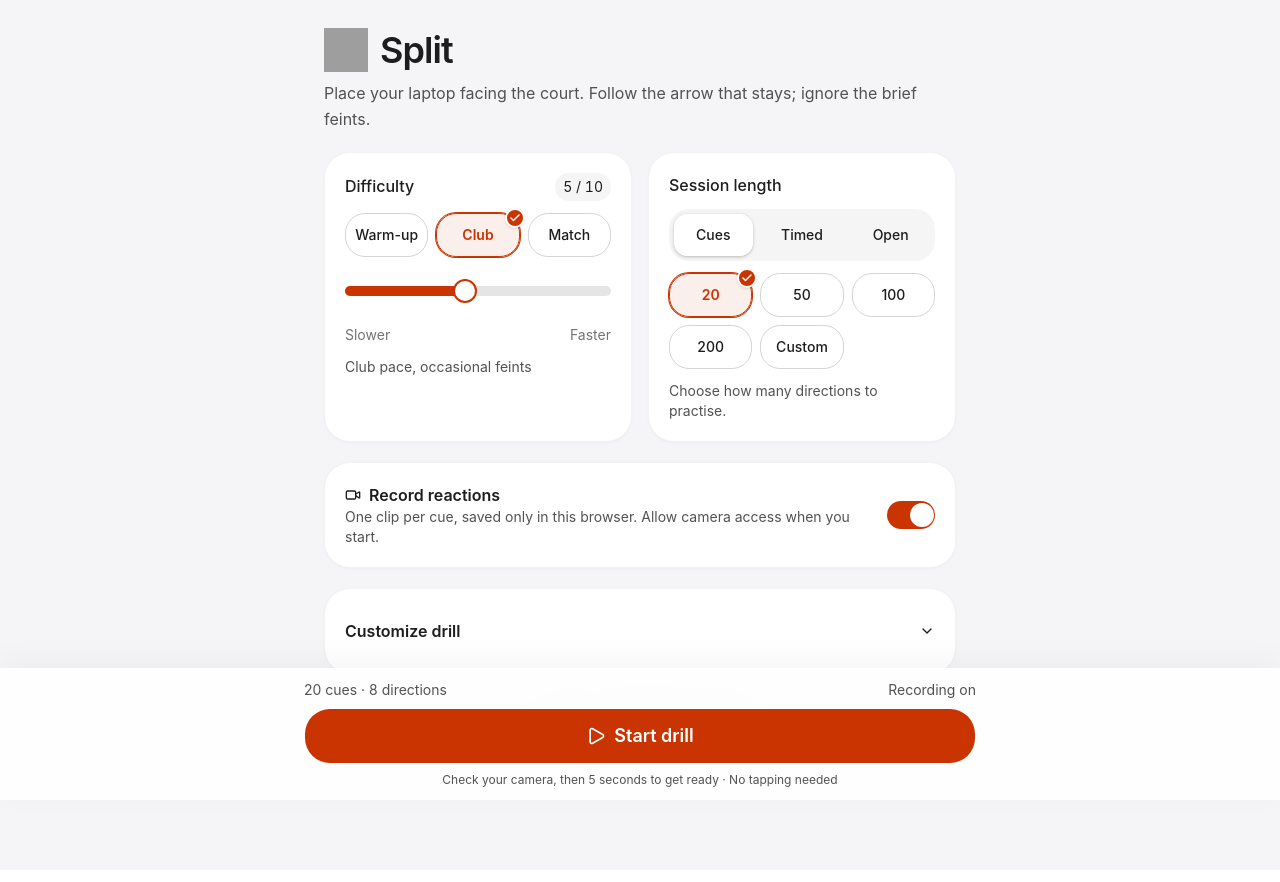
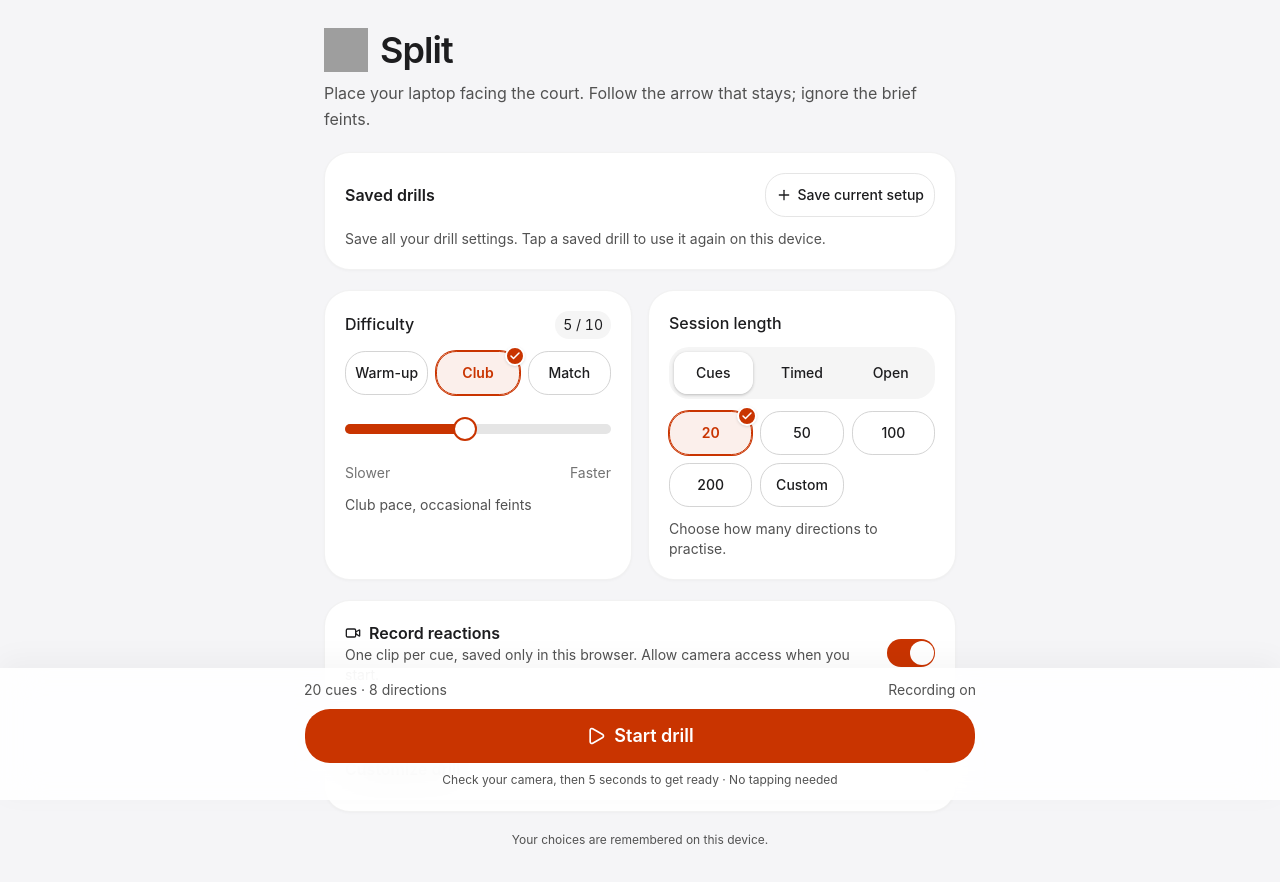
Before and after one commit to darkprince558/split, a Next.js app: page / in a window 1280 px wide. Shown: the top 882 px of the page. Built offline with nearby package versions, Linux system fonts and the light colour scheme; grey boxes are pictures that could not be loaded.

Commit message:
Save and restore complete drill setups

```diff
--- a/package.json
+++ b/package.json
@@ -8,7 +8,7 @@
     "build": "next build",
     "start": "next start",
     "lint": "eslint",
-    "test": "node --experimental-strip-types --test src/lib/drill.test.ts src/lib/clips.test.ts src/lib/preferences.test.ts src/lib/camera.test.ts src/lib/direction-presets.test.ts"
+    "test": "node --experimental-strip-types --test src/lib/drill.test.ts src/lib/clips.test.ts src/lib/preferences.test.ts src/lib/camera.test.ts src/lib/direction-presets.test.ts src/lib/drill-presets.test.ts"
   },
   "dependencies": {
     "@base-ui/react": "^1.9.0",
--- /dev/null
+++ b/src/components/drill-presets.tsx
@@ -0,0 +1,85 @@
+"use client";
+
+import { useRef, useState } from "react";
+import { Check, Plus, X } from "lucide-react";
+import { Button } from "@/components/ui/button";
+import { Input } from "@/components/ui/input";
+import { Label } from "@/components/ui/label";
+import { useDrillPresets } from "@/hooks/use-drill-presets";
+import { drillPresetSummary, settingsMatch, type DrillPreset } from "@/lib/drill-presets";
+import { presetNameError } from "@/lib/direction-presets";
+import { startBlockReason, type Settings } from "@/lib/drill";
+import { cn } from "@/lib/utils";
+
+type Undo = { kind: "apply"; settings: Settings } | { kind: "remove"; preset: DrillPreset };
+
+export function DrillPresets({ settings, onApply }: { settings: Settings; onApply: (settings: Settings) => void }) {
+  const [presets, save] = useDrillPresets();
+  const [editing, setEditing] = useState(false);
+  const [managing, setManaging] = useState(false);
+  const [name, setName] = useState("");
+  const [message, setMessage] = useState("");
+  const [error, setError] = useState("");
+  const [undo, setUndo] = useState<Undo | null>(null);
+  const addRef = useRef<HTMLButtonElement>(null);
+  const block = startBlockReason(settings);
+  const focusAdd = () => requestAnimationFrame(() => addRef.current?.focus());
+  const persist = (next: DrillPreset[]) => {
+    if (save(next)) { setError(""); return true; }
+    setError("Couldn’t save on this device. Check browser storage and try again.");
+    return false;
+  };
+
+  return <section className="setup-panel space-y-3" aria-labelledby="saved-drills-title">
+    <div className="flex flex-wrap items-center justify-between gap-2">
+      <h2 id="saved-drills-title" className="font-semibold">Saved drills</h2>
+      <div className="flex items-center gap-1">
+        {presets.length ? <Button variant="ghost" className="min-h-11 text-sm" aria-pressed={managing} onClick={() => setManaging(!managing)}>{managing ? "Done" : "Manage"}</Button> : null}
+        <Button ref={addRef} variant="outline" className="press-feedback min-h-11 rounded-xl" aria-expanded={editing} onClick={() => { setEditing(!editing); setError(""); }}><Plus className="size-4" aria-hidden />Save current setup</Button>
+      </div>
+    </div>
+    <p className="text-sm text-neutral-600">Save all your drill settings. Tap a saved drill to use it again on this device.</p>
+    {presets.length ? <div className="grid gap-2 sm:grid-cols-2">
+      {presets.map((preset) => {
+        const selected = settingsMatch(settings, preset.settings);
+        return <div key={preset.id} className="flex min-w-0 items-center gap-1">
+          <Button variant="outline" aria-pressed={selected} className={cn("press-feedback h-auto min-h-16 min-w-0 flex-1 justify-start gap-3 rounded-xl px-3 py-3 text-left whitespace-normal", selected && "border-primary bg-primary/8 text-primary")} onClick={() => {
+            setUndo({ kind: "apply", settings: structuredClone(settings) });
+            onApply(structuredClone(preset.settings)); setMessage(`${preset.name} applied.`); setError("");
+          }}>
+            <span className="min-w-0 flex-1"><span className="block break-words font-medium">{preset.name}</span><span className="mt-1 block text-xs font-normal text-neutral-600">{drillPresetSummary(preset.settings)}</span></span>
+            {selected ? <Check className="size-5 shrink-0 rounded-full bg-primary p-1 text-white" aria-hidden /> : null}
+          </Button>
+          {managing ? <Button variant="ghost" className="size-11 shrink-0" aria-label={`Remove saved drill ${preset.name}`} onClick={() => {
+            if (persist(presets.filter((item) => item.id !== preset.id))) { setUndo({ kind: "remove", preset }); setMessage(`${preset.name} removed.`); focusAdd(); }
+          }}><X className="size-4" aria-hidden /></Button> : null}
+        </div>;
+      })}
+    </div> : null}
+    {editing ? <form className="surface-enter space-y-3 border-t border-neutral-200 pt-3" onSubmit={(event) => {
+      event.preventDefault();
+      const invalid = presetNameError(name, presets) ?? block?.message;
+      if (invalid) { setError(invalid); return; }
+      if (persist([...presets, { id: crypto.randomUUID(), name: name.trim(), settings: structuredClone(settings) }])) {
+        setMessage(`${name.trim()} saved on this device.`); setName(""); setEditing(false); setUndo(null); focusAdd();
+      }
+    }}>
+      <Label htmlFor="drill-preset-name">Drill name</Label>
+      <Input id="drill-preset-name" autoFocus maxLength={32} placeholder="e.g. Match warm-up" className="min-h-12 text-base" value={name} aria-invalid={!!error} aria-describedby={error ? "drill-preset-error" : "drill-preset-help"} onChange={(event) => { setName(event.target.value); setError(""); }} />
+      <p id="drill-preset-help" className="text-sm text-neutral-600">Includes difficulty, timing, directions, session length, colours, sound and recording preferences.</p>
+      {block ? <p className="text-sm text-red-700">{block.message}</p> : null}
+      <div className="flex gap-2"><Button type="submit" className="min-h-11 rounded-xl" disabled={!!block}>Save drill</Button><Button type="button" variant="ghost" className="min-h-11" onClick={() => { setEditing(false); setError(""); focusAdd(); }}>Cancel</Button></div>
+    </form> : null}
+    {message ? <div role="status" className="flex flex-wrap items-center gap-2 text-sm text-neutral-600"><span>{message}</span>{undo ? <Button variant="ghost" className="min-h-11 text-primary" onClick={() => {
+      if (undo.kind === "apply") { onApply(structuredClone(undo.settings)); setMessage("Previous setup restored."); }
+      else {
+        const invalid = presetNameError(undo.preset.name, presets);
+        if (invalid) { setError(invalid); return; }
+        if (!persist([...presets, undo.preset])) return;
+        setMessage(`${undo.preset.name} restored.`);
+      }
+      setUndo(null); setError(""); focusAdd();
+    }}>{undo.kind === "apply" ? "Undo setup change" : "Undo removal"}</Button> : null}</div> : null}
+    {error ? <p id="drill-preset-error" role="alert" className="text-sm text-red-700">{error}</p> : null}
+  </section>;
+}
--- a/src/components/setup-screen.tsx
+++ b/src/components/setup-screen.tsx
@@ -1,5 +1,6 @@
 "use client";
 
+import { DrillPresets } from "@/components/drill-presets";
 import { DirectionPresets } from "@/components/direction-presets";
 import { ScreenHeading } from "@/components/screen-heading";
 import Image from "next/image";
@@ -291,6 +292,8 @@ export function SetupScreen({
             ignore the brief feints.
           </p>
         </header>
+
+        <DrillPresets settings={settings} onApply={(next) => { setPreviousTiming(null); onChange(next); }} />
 
         <div className="grid grid-cols-[repeat(auto-fit,minmax(min(100%,17rem),1fr))] gap-4">
           <section
--- /dev/null
+++ b/src/hooks/use-drill-presets.ts
@@ -0,0 +1,33 @@
+"use client";
+import { useSyncExternalStore } from "react";
+import { DRILL_PRESETS_KEY, readDrillPresets, type DrillPreset } from "@/lib/drill-presets";
+const empty: DrillPreset[] = [];
+let current: DrillPreset[] | undefined;
+const listeners = new Set<() => void>();
+function snapshot() {
+  if (!current) {
+    try { current = readDrillPresets(localStorage.getItem(DRILL_PRESETS_KEY)); }
+    catch { current = []; }
+  }
+  return current;
+}
+function subscribe(listener: () => void) {
+  listeners.add(listener);
+  const sync = (event: StorageEvent) => {
+    if (event.key !== DRILL_PRESETS_KEY && event.key !== null) return;
+    current = readDrillPresets(event.newValue);
+    listeners.forEach((notify) => notify());
+  };
+  window.addEventListener("storage", sync);
+  return () => { listeners.delete(listener); window.removeEventListener("storage", sync); };
+}
+function save(next: DrillPreset[]) {
+  try { localStorage.setItem(DRILL_PRESETS_KEY, JSON.stringify({version:1,presets:next})); }
+  catch { return false; }
+  current = next;
+  listeners.forEach((notify) => notify());
+  return true;
+}
+export function useDrillPresets() {
+  return [useSyncExternalStore(subscribe, snapshot, () => empty), save] as const;
+}
--- a/src/lib/direction-presets.ts
+++ b/src/lib/direction-presets.ts
@@ -19,7 +19,7 @@ export function readDirectionPresets(raw: string | null): DirectionPreset[] {
   } catch { return []; }
 }
 
-export function presetNameError(name: string, presets: DirectionPreset[]) {
+export function presetNameError(name: string, presets: { name: string }[]) {
   const trimmed = name.trim();
   if (!trimmed) return "Give this preset a name.";
   if (trimmed.length > 32) return "Use 32 characters or fewer.";
--- /dev/null
+++ b/src/lib/drill-presets.ts
@@ -0,0 +1,32 @@
+import { type Settings, resolvedReps, resolvedTimerSeconds } from "./drill.ts";
+import { readSavedSettings } from "./preferences.ts";
+import { presetNameError } from "./direction-presets.ts";
+
+export const DRILL_PRESETS_KEY = "split.drill-presets.v1";
+export type DrillPreset = { id: string; name: string; settings: Settings };
+
+export function readDrillPresets(raw: string | null): DrillPreset[] {
+  try {
+    const saved = JSON.parse(raw ?? "null");
+    if (saved?.version !== 1 || !Array.isArray(saved.presets)) return [];
+    const presets: DrillPreset[] = [];
+    for (const item of saved.presets) {
+      if (!item || typeof item.id !== "string" || !item.id || typeof item.name !== "string" || presets.some((preset) => preset.id === item.id) || presetNameError(item.name, presets)) continue;
+      const settings = readSavedSettings(JSON.stringify({ version: 1, settings: item.settings }));
+      if (settings) presets.push({ id: item.id, name: item.name.trim(), settings });
+    }
+    return presets;
+  } catch { return []; }
+}
+
+export function settingsMatch(a: Settings, b: Settings): boolean {
+  return Object.keys(a).every((key) => {
+    if (key === "directions") return a.directions.length === b.directions.length && a.directions.every((direction) => b.directions.includes(direction));
+    return a[key as keyof Settings] === b[key as keyof Settings];
+  });
+}
+
+export function drillPresetSummary(settings: Settings) {
+  const length = settings.mode === "reps" ? `${resolvedReps(settings)} cues` : settings.mode === "timer" ? `${resolvedTimerSeconds(settings)}s` : "Open session";
+  return `Level ${settings.difficulty} · ${length} · ${settings.directions.length} directions`;
+}
--- a/src/lib/preferences.ts
+++ b/src/lib/preferences.ts
@@ -10,9 +10,9 @@ import {
 export const PREFERENCES_KEY = "split.settings.v1";
 
 // Stored preferences are untrusted: old or damaged data must never break a drill.
-export function readPreferences(raw: string | null): Settings {
+export function readSavedSettings(raw: string | null): Settings | null {
   const defaults = createDefaultSettings();
-  if (!raw) return defaults;
+  if (!raw) return null;
   try {
     const saved = JSON.parse(raw);
     if (
@@ -20,9 +20,9 @@ export function readPreferences(raw: string | null): Settings {
       !saved.settings ||
       typeof saved.settings !== "object"
     )
-      return defaults;
+      return null;
     const value = { ...saved.settings, clipLength: saved.settings.clipLength ?? "standard" };
-    if (!["standard", "longer"].includes(value.clipLength)) return defaults;
+    if (!["standard", "longer"].includes(value.clipLength)) return null;
     const ranges = {
       difficulty: { min: 1, max: 10 },
       timerCustomSeconds: { min: 1, max: 3600 },
@@ -42,31 +42,31 @@ export function readPreferences(raw: string | null): Settings {
           value[key] > range.max,
       )
     )
-      return defaults;
-    if (!["reps", "timer", "unlimited"].includes(value.mode)) return defaults;
+      return null;
+    if (!["reps", "timer", "unlimited"].includes(value.mode)) return null;
     if (![30, 60, 120, 300, "custom"].includes(value.timerChoice))
-      return defaults;
+      return null;
     if (![20, 50, 100, 200, "custom"].includes(value.repsChoice))
-      return defaults;
+      return null;
     if (
       ["sound", "respond", "record"].some(
         (key) => typeof value[key] !== "boolean",
       )
     )
-      return defaults;
+      return null;
     if (
       ![value.arrowColor, value.backgroundColor].every((color) =>
         SWATCHES.some((swatch) => swatch.id === color),
       )
     )
-      return defaults;
+      return null;
     if (
       !Array.isArray(value.directions) ||
       !value.directions.every((direction: unknown) =>
         DIRECTIONS.some((item) => item === direction),
       )
     )
-      return defaults;
+      return null;
     const restored = Object.fromEntries(
       Object.keys(defaults).map((key) => [key, value[key]]),
     ) as Settings;
@@ -75,8 +75,12 @@ export function readPreferences(raw: string | null): Settings {
       restored[key] = Math.round(restored[key] / 10) * 10;
     }
     restored.directions = [...new Set(restored.directions)];
-    return startBlockReason(restored) ? defaults : restored;
+    return startBlockReason(restored) ? null : restored;
   } catch {
-    return defaults;
+    return null;
   }
 }
+
+export function readPreferences(raw: string | null): Settings {
+  return readSavedSettings(raw) ?? createDefaultSettings();
+}
```
Also changed, not shown: 2 other files (tests, documents, lock files or other folders).
